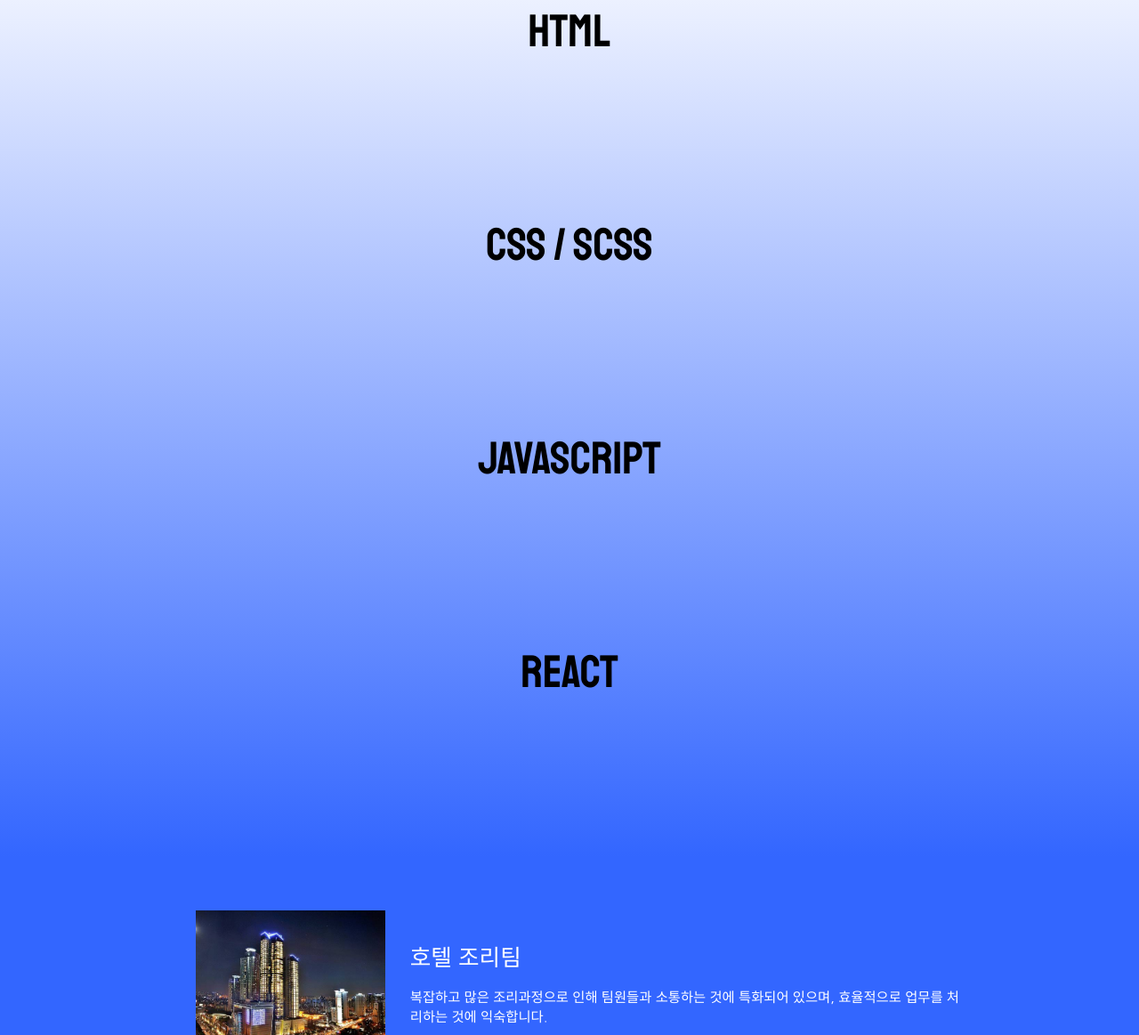
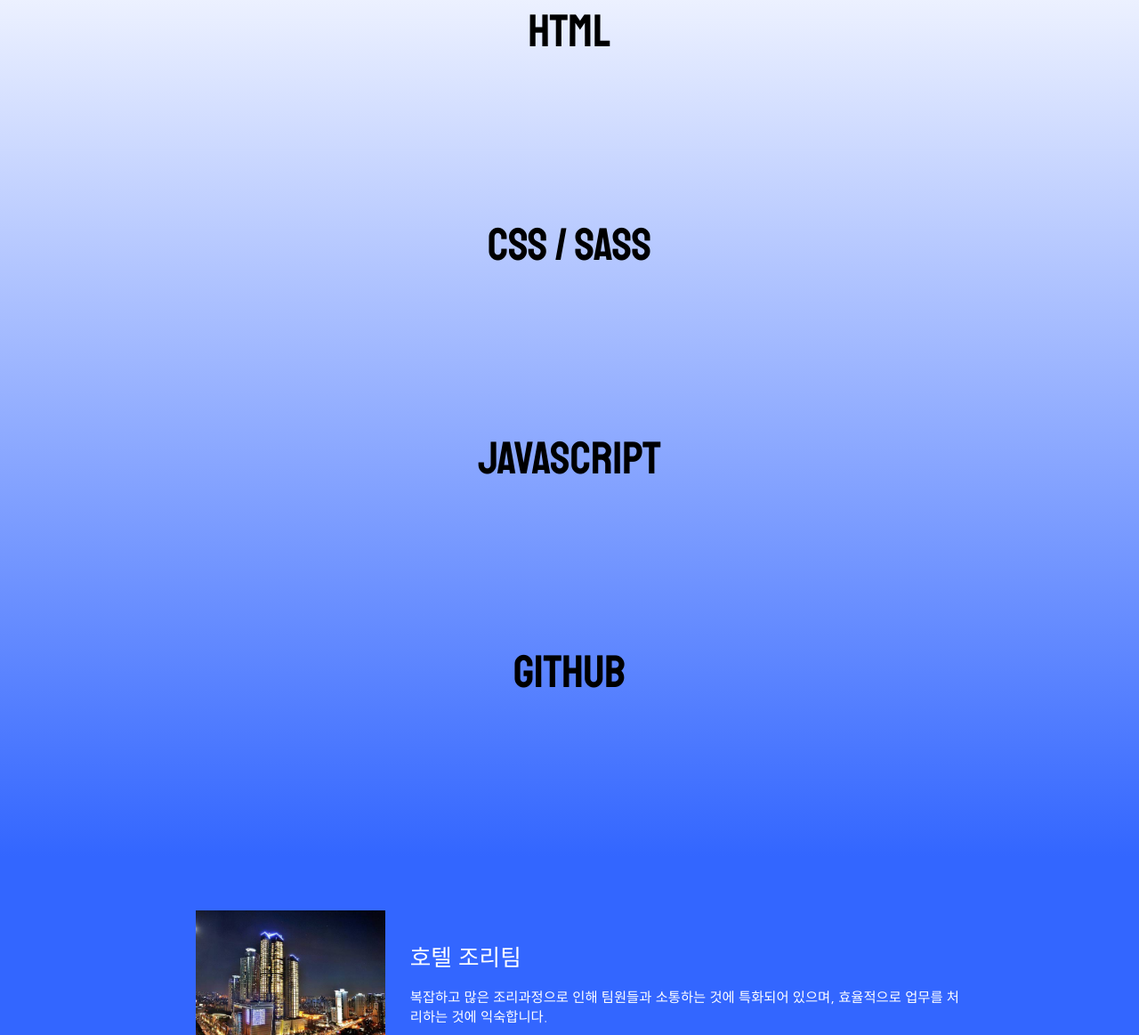
Before and after one commit to bonojeong/portfolio2, a plain HTML site: page index.html in a window 1280 px wide. Shown: the part 4099-5262 px from the top of the page at 89% size. Drawn offline with Linux system fonts and the light colour scheme.

Commit message:
html수정
html수정

```diff
--- a/index.html
+++ b/index.html
@@ -62,9 +62,9 @@
             </div>
             <div class="skill">
                 <p>HTML</p>
-                <p>CSS / SCSS</p>
+                <p>CSS / SASS</p>
                 <p>JAVASCRIPT</p>
-                <p>REACT</p>
+                <p>Github</p>
             </div>
             <ul class="exp">
                 <li class="expList">
```
